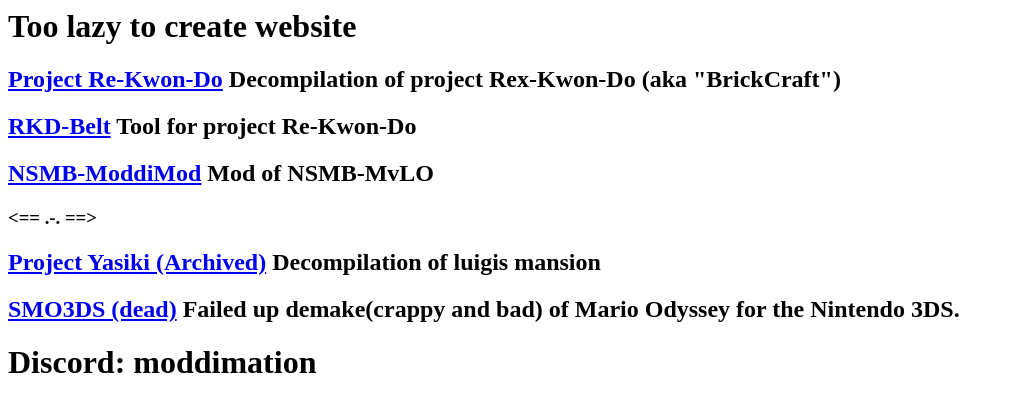
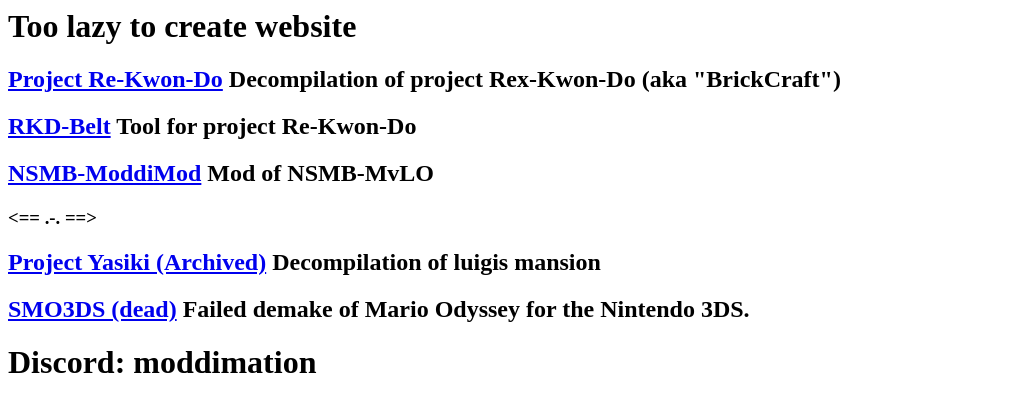
Before and after one commit to Moddimation/web.moddimation.my, a plain HTML site: page index.html in a window 1280 px wide. Shown: the whole page, without its empty margins (0-1014 px from the left). Drawn offline with Linux system fonts and the light colour scheme.

Commit message:
Update index.html

```diff
--- a/index.html
+++ b/index.html
@@ -15,6 +15,6 @@ Mod of NSMB-MvLO
 Decompilation of luigis mansion
 
 <h2><a href="https://github.com/Moddimation/smo3ds" target="_blank">SMO3DS (dead)</a>
-Failed up demake(crappy and bad) of Mario Odyssey for the Nintendo 3DS.
+Failed demake of Mario Odyssey for the Nintendo 3DS.
 <h2></h2>
 <h1>Discord: moddimation</h1>
```
